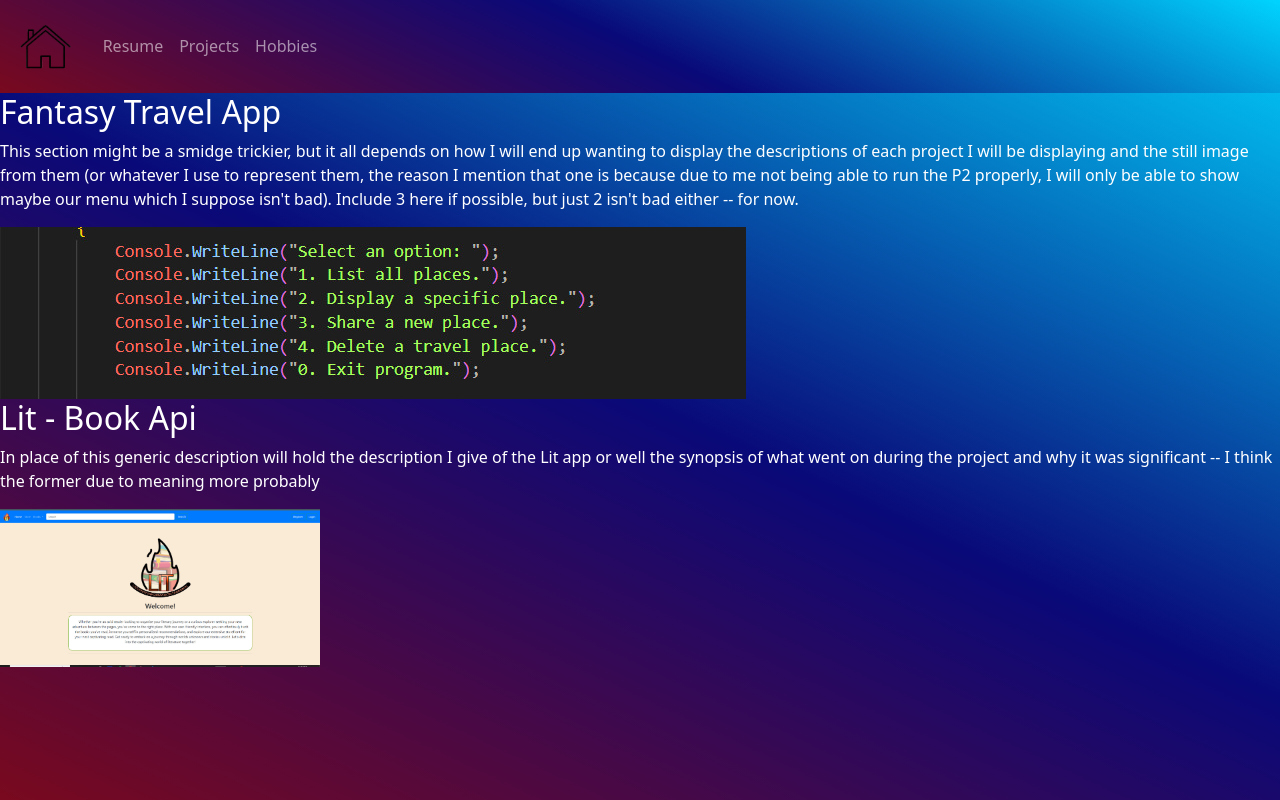
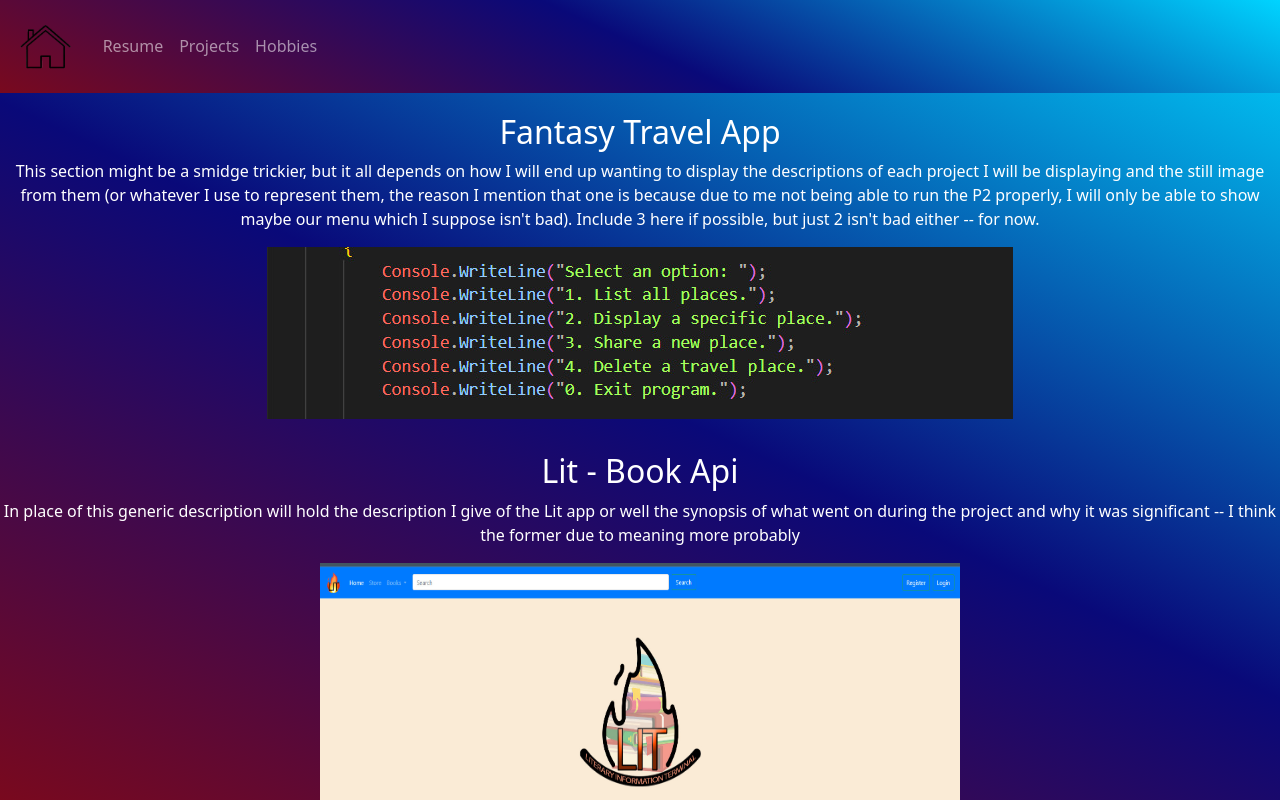
Before and after one commit to ssams01/MyWebsite, an Angular app in the folder StephenSams/: page /projects in a window 1280 px wide. Built offline with nearby package versions, Linux system fonts and the light colour scheme.

Commit message:
learned and applied scrolling to the projects component

```diff
--- a/StephenSams/src/app/hobbies/hobbies.component.css
+++ b/StephenSams/src/app/hobbies/hobbies.component.css
@@ -0,0 +1,3 @@
+div {
+    text-align: center;
+}
--- a/StephenSams/src/app/hobbies/hobbies.component.html
+++ b/StephenSams/src/app/hobbies/hobbies.component.html
@@ -4,7 +4,7 @@
 <div>
     <h2>Vinyl Records</h2>
     <p>Description goes here</p>
-    <img src="../../assets/vinyl.jpg" alt="vinyl-record" style="height: 200pt; width: 200pt; float: right;">
+    <img src="../../assets/vinyl.jpg" alt="vinyl-record" style="height: 200pt; width: 200pt;">
 </div>
 <div>
     <h2>Cooking & Baking</h2>
--- a/StephenSams/src/app/projects/projects.component.css
+++ b/StephenSams/src/app/projects/projects.component.css
@@ -0,0 +1,13 @@
+div {
+    text-align: center;
+    margin-bottom: 25pt;
+}
+
+header {
+    margin-bottom: 15pt;
+}
+
+.scrollbar {
+    max-height: 100vh;
+    overflow-y: auto;
+}
--- a/StephenSams/src/app/projects/projects.component.html
+++ b/StephenSams/src/app/projects/projects.component.html
@@ -1,7 +1,7 @@
+<div class="scrollbar">
     <header>
         <app-navbar></app-navbar>
     </header>
-
         <div>
             <h2>Fantasy Travel App</h2>
             <p>This section might be a smidge trickier, but it all depends on how I will end up wanting to display the descriptions
@@ -11,11 +11,15 @@
             </p>
             <img src="../../assets/P2.jpg" alt="FantasyTravel-app" style="height: auto; width: auto;">
         </div>
-<div>
+
+        <div id="Lit">
             <h2>Lit - Book Api</h2>
             <p>In place of this generic description will hold the description I give of the Lit app or well the synopsis of what went
                 on during the project and why it was significant -- I think the former due to meaning more probably
             </p>
-    <img src="../../assets/P3.jpg" alt="FantasyTravel-app" style="height: 50%; width: 25%;">
+            <img src="../../assets/P3.jpg" alt="FantasyTravel-app" style="max-width: 50%; height: 300pt; width: auto; margin: 0 auto;">
+        </div>
+        <!-- More content to show -->
+        <p>hello</p>
 
 </div>
```
Also changed, not shown: StephenSams/src/app/app.component.css (line endings or trailing spaces). Lines whose indentation alone changed are shown as unchanged.
